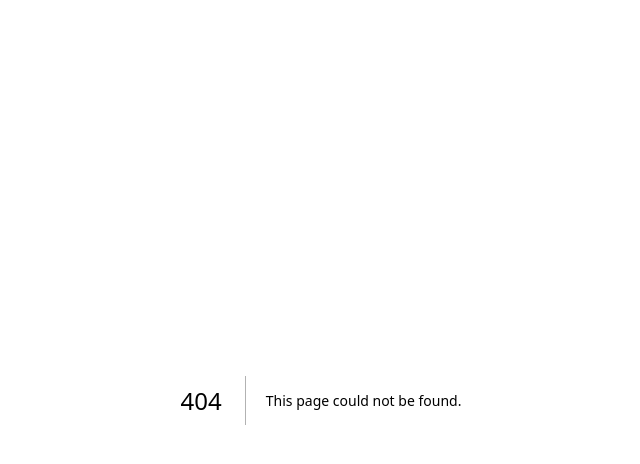
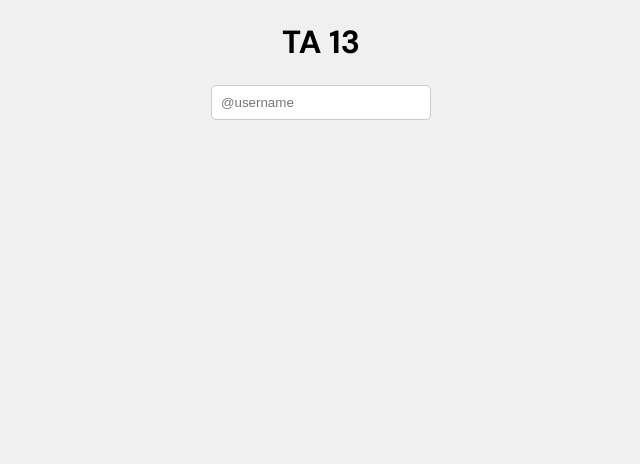
Before and after one commit to felieppe/dwym_react_tas, a Next.js app: page /ta13 in a window 1280 px wide. Before the commit this address had no page. Shown: the top 464 px of the page, without its empty margins (319-959 px from the left). Built offline with nearby package versions, Linux system fonts and the light colour scheme.

Commit message:
feat: add TA13 page

```diff
--- a/pages/index.jsx
+++ b/pages/index.jsx
@@ -19,6 +19,7 @@ function Home() {
                     <li><Link href="/ta10">TA 10</Link></li>
                     <li><Link href="/ta11">TA 11</Link></li>
                     <li><Link href="/ta12">TA 12</Link></li>
+                    <li><Link href="/ta13">TA 13</Link></li>
                 </ol>
             </div>
         </div>
--- /dev/null
+++ b/pages/ta13.jsx
@@ -0,0 +1,39 @@
+import styles from '../styles/TA13.module.css'
+
+import { useState, useContext } from 'react';
+import { UserContext } from './_app';
+import UserDisplay from '../components/userDisplay';
+
+function TA13() {
+    const { username, setUsername } = useContext(UserContext);
+    const [display, setDisplay] = useState(false);
+
+    const handleSubmit = (e) => {
+        e.preventDefault();
+
+        let username = e.target[0].value;
+        setUsername(username);
+        setDisplay(true)
+    }
+
+    const handleChange = (e) => {
+        setUsername(e.target.value);
+        setDisplay(true);
+    }
+
+    return (
+        <div className="container">
+            <div className={styles.ta13}>
+                <h1 className={styles.ta13__title}>TA 13</h1>
+
+                <form className={styles.ta13__form}>
+                    <input type="text" placeholder='@username' onChange={handleChange} required/>
+                </form>
+
+                {display && username != '' ? <UserDisplay /> : null}
+            </div>
+        </div>
+    )
+}
+
+export default TA13;
--- /dev/null
+++ b/styles/TA13.module.css
@@ -0,0 +1,24 @@
+.ta13__form input:not([type="submit"]) {
+    width: 200px;
+    padding: 9px;
+    border: 1px solid #ccc;
+    border-radius: 5px;
+}
+
+.ta13__form input[type="submit"] {
+    background-color: #fff;
+    border: 1px solid #ccc;
+    border-radius: 0.25rem;
+    color: #000;
+    cursor: pointer;
+    font-size: 0.9rem;
+    font-weight: 700;
+    padding: 0.5rem 1rem;
+    transition: background-color 0.3s, color 0.3s;
+    margin-left: 1rem;
+}
+
+.ta13__form input[type="submit"]:hover {
+    background-color: #000;
+    color: #fff;
+}
```
